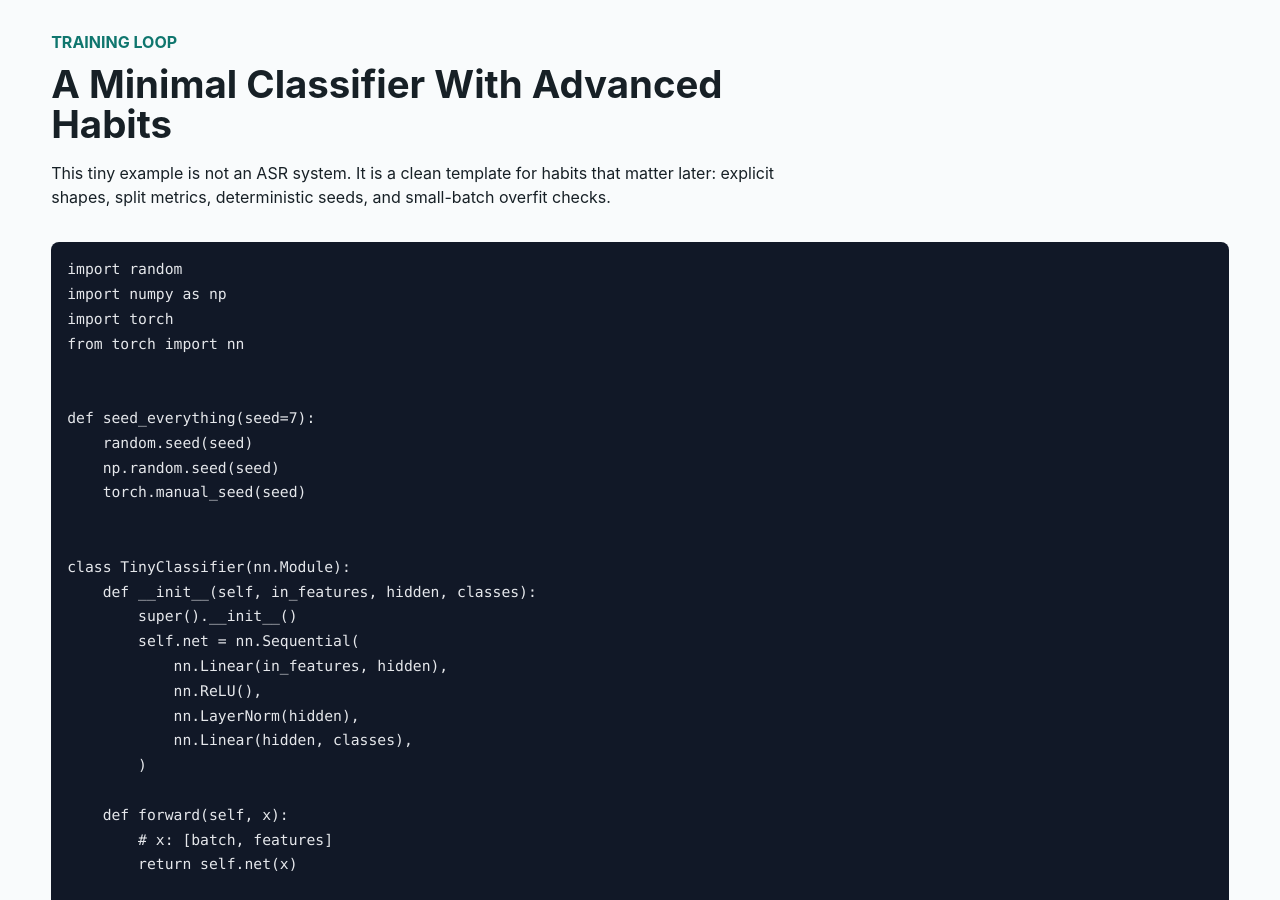
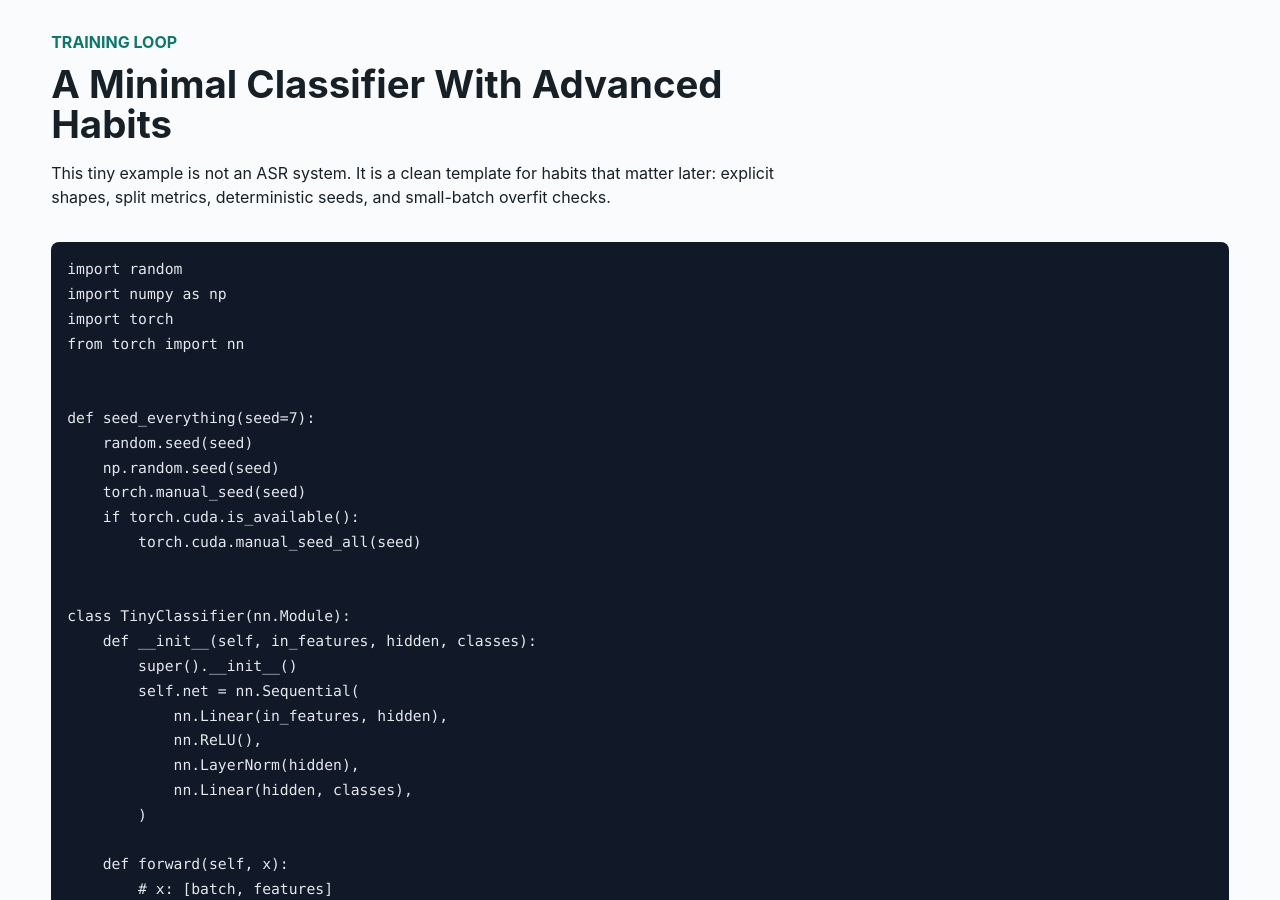
Before and after one commit to kennethli319/kennethli319.github.io, a Jekyll site: the page audio-text-ml-course/lessons/ml-foundations-for-speech.html, which Jekyll copies as it is, in a window 1280 px wide and 900 px high, scrolled down 1193 px. Built offline with Jekyll 4.4.1, drawn with Linux system fonts in a browser that asks for light colours; part of the change alters nothing that is shown; some of the changed text lies outside the part shown.

Commit message:
Update speech ML foundations reproducibility note

```diff
--- a/audio-text-ml-course/lessons/ml-foundations-for-speech.html
+++ b/audio-text-ml-course/lessons/ml-foundations-for-speech.html
@@ -113,6 +113,8 @@ def seed_everything(seed=7):
     random.seed(seed)
     np.random.seed(seed)
     torch.manual_seed(seed)
+    if torch.cuda.is_available():
+        torch.cuda.manual_seed_all(seed)
 
 
 class TinyClassifier(nn.Module):
@@ -156,7 +158,9 @@ def train_step(model, batch, optimizer):
           Replace fixed vectors with frames or learned audio tokens, add
           padding masks, and choose a sequence objective. The same discipline
           remains: verify tensor axes, loss behavior, gradient scale, split
-          metrics, deterministic fixtures, and a small overfit run.
+          metrics, seeded fixtures, and a small overfit run. Seeds reduce
+          run-to-run noise, but exact determinism can still vary across
+          hardware, kernels, and distributed training settings.
         </p>
       </details>
     </section>
```
